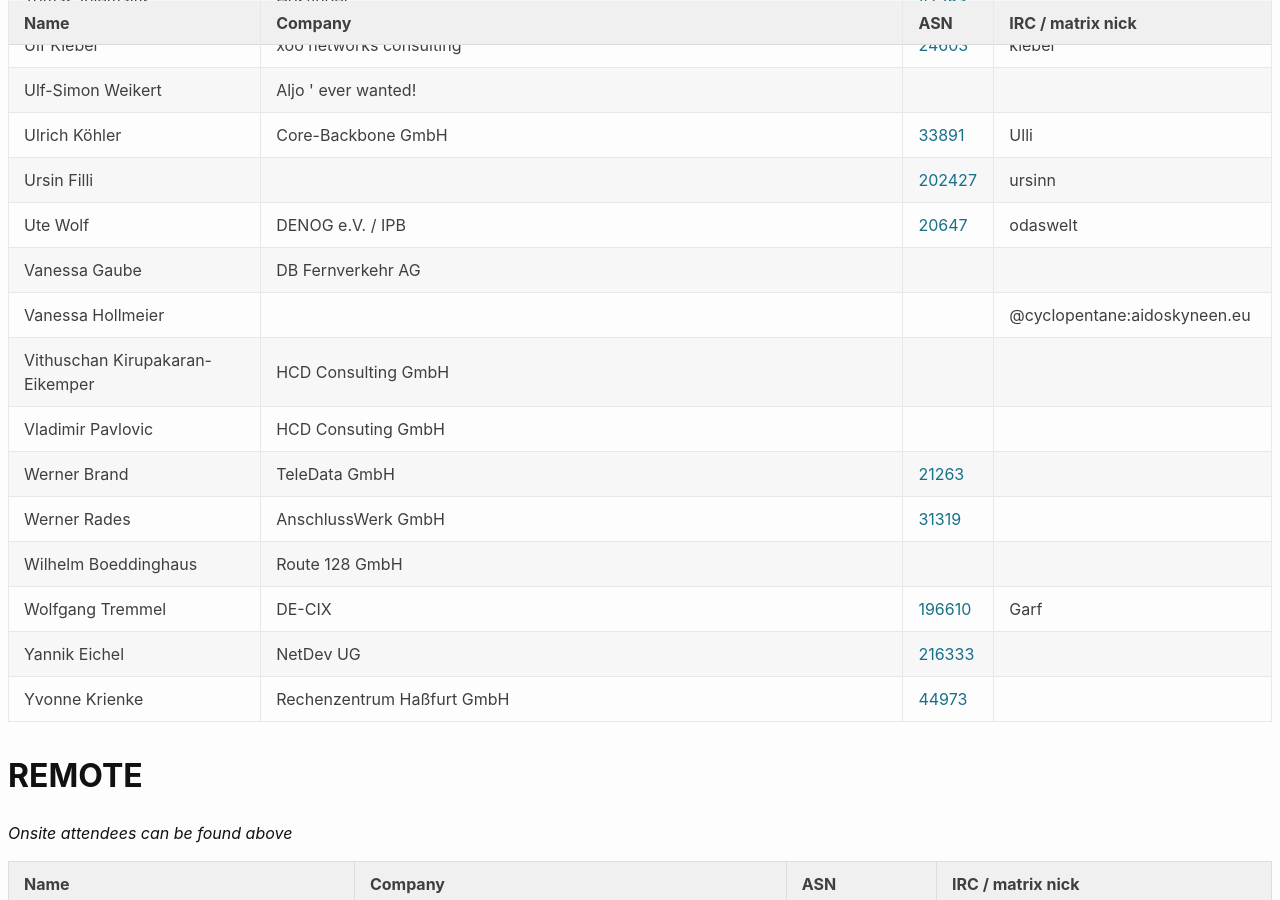
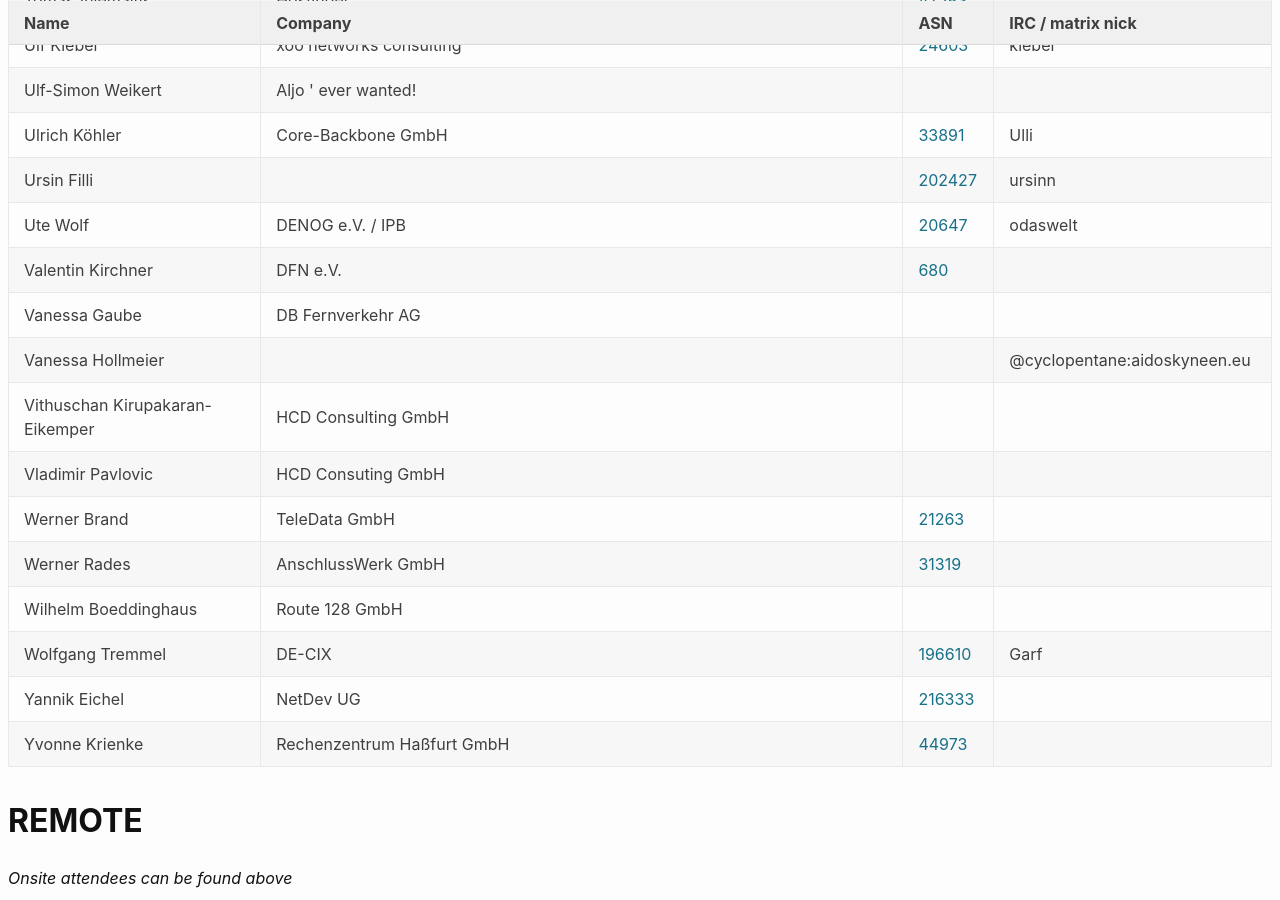
Before and after one commit to denog/pretix-attendeelist, a Jekyll site: the page built from denog17/index.markdown, in a window 1280 px wide and 900 px high, scrolled down 13498 px. Built offline with Jekyll 4.4.1, drawn with Linux system fonts in a browser that asks for light colours.

Commit message:
Latest data: Mon Aug 11 13:22:32 UTC 2025

```diff
--- a/_data/attendees_denog17_onsite.json
+++ b/_data/attendees_denog17_onsite.json
@@ -1806,6 +1806,12 @@
     "asn": "20647"
   },
   {
+    "name": "Valentin Kirchner",
+    "company": "DFN e.V.",
+    "irc": null,
+    "asn": "680"
+  },
+  {
     "name": "Vanessa Gaube",
     "company": "DB Fernverkehr AG",
     "irc": null,
```
